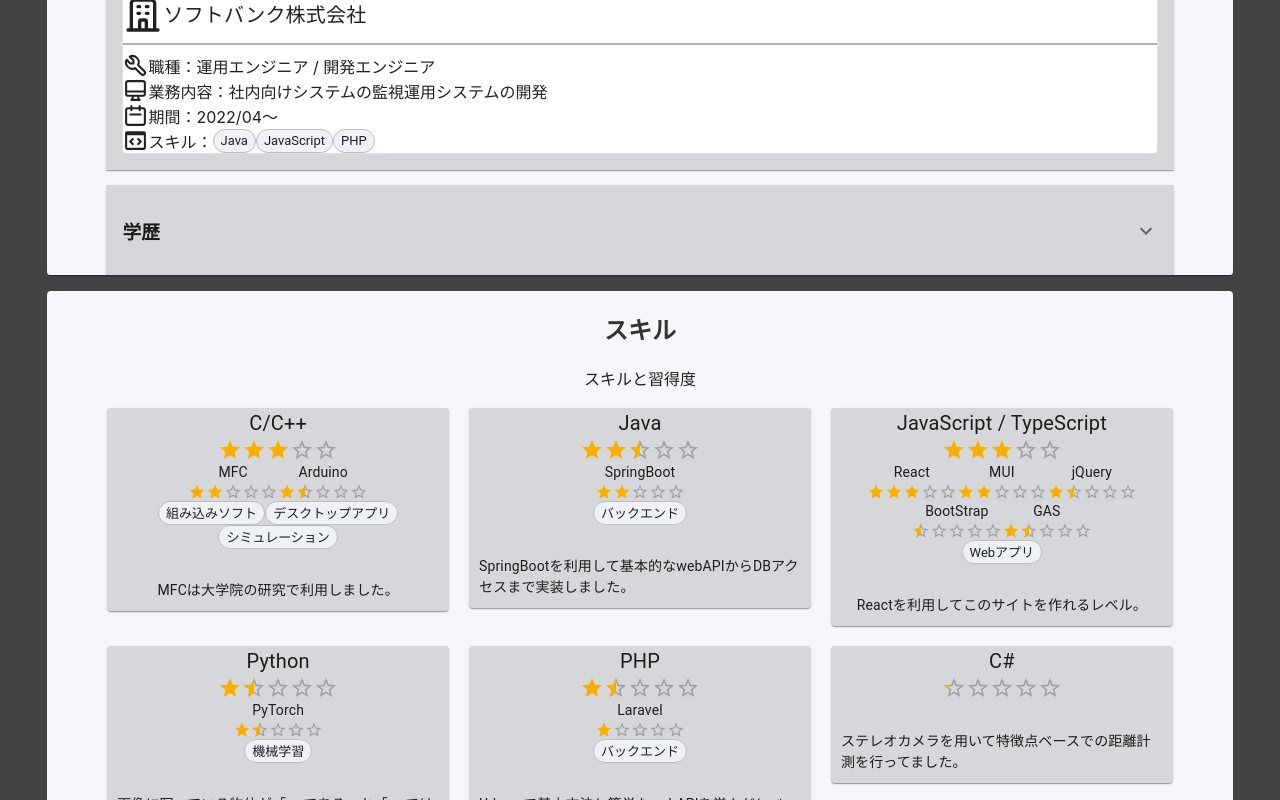
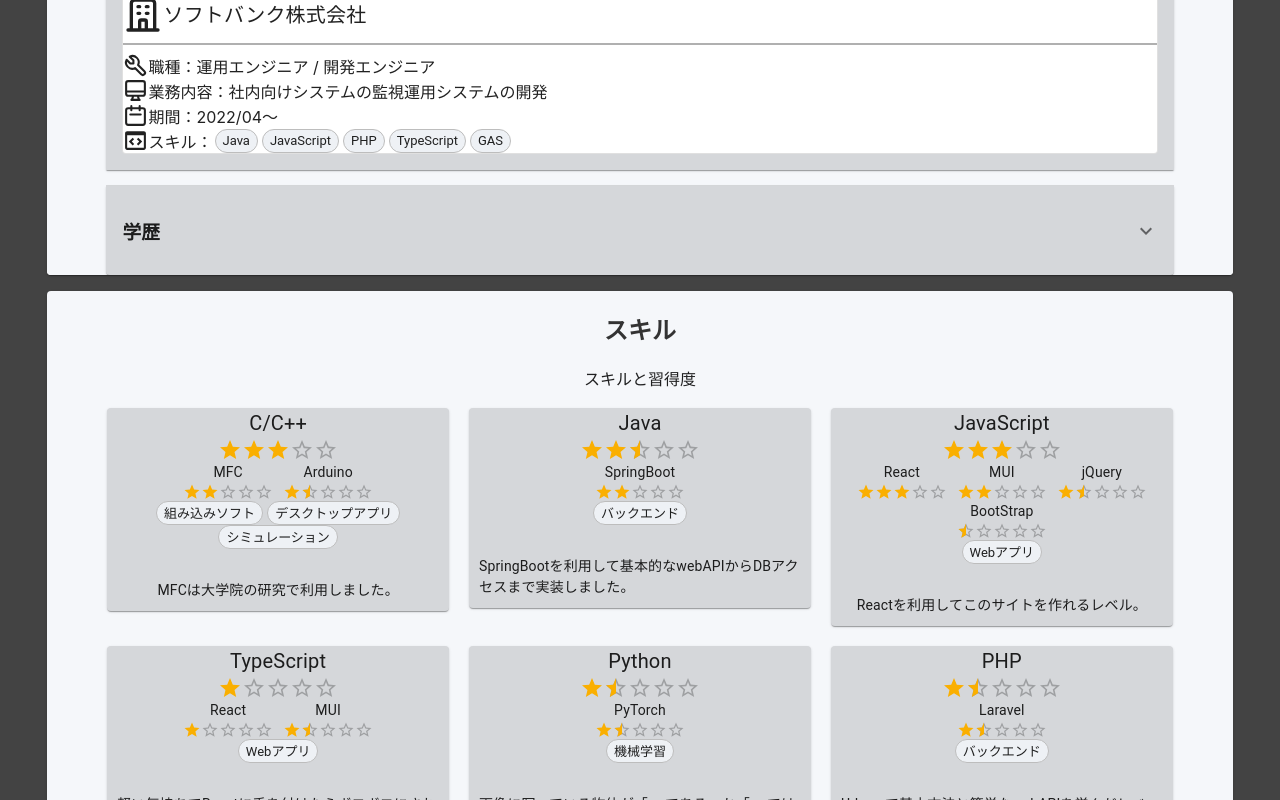
Before and after one commit to daichihirano/portfolio, a React (Create React App) app: page /home in a window 1280 px wide. Shown: the part 800-1600 px from the top of the page. Built offline with nearby package versions, Linux system fonts and the light colour scheme.

Commit message:
スキルの追加修正

```diff
--- a/src/constance/constance.js
+++ b/src/constance/constance.js
@@ -13,7 +13,7 @@ const career =
             "content":"社内向けシステムの監視運用システムの開発",
             "periodStart": "2022/04",
             "periodEnd": "",
-            "skill":["Java", "JavaScript", "PHP"]
+            "skill":["Java", "JavaScript", "PHP", "TypeScript", "GAS"]
         },
         {
             "type": "school",
@@ -62,10 +62,17 @@ const skill =
             "purpose":["バックエンド"]
         },
         {
-            "lang": "JavaScript / TypeScript",
+            "lang": "JavaScript",
             "level": 3,
-            "framework": [{ "name": "React", "level": 3 }, { "name": "MUI", "level": 2.0 }, { "name": "jQuery", "level": 1.5 }, { "name": "BootStrap", "level": 0.5 }, { "name": "GAS", "level": 1.5 }],
+            "framework": [{ "name": "React", "level": 3 }, { "name": "MUI", "level": 2.0 }, { "name": "jQuery", "level": 1.5 }, { "name": "BootStrap", "level": 0.5 }],
             "description":"Reactを利用してこのサイトを作れるレベル。",
+            "purpose":["Webアプリ"]
+        },
+        {
+            "lang": "TypeScript",
+            "level": 1,
+            "framework": [{ "name": "React", "level": 1.0 }, { "name": "MUI", "level": 1.5 }],
+            "description":"軽い気持ちでReactに手を付けたらボコボコにされました。",
             "purpose":["Webアプリ"]
         },
         {
@@ -78,9 +85,19 @@ const skill =
         {
             "lang": "PHP",
             "level": 1.5,
-            "framework": [{ "name": "Laravel", "level": 1.0 }],
+            "framework": [{ "name": "Laravel", "level": 1.5 }],
             "description":"Udemyで基本文法と簡単なwebAPIを学んだレベル。",
             "purpose":["バックエンド"]
+        },
+        {
+            "lang": "Google App Script",
+            "level": 1.5,
+            "framework":[{"name":"SpreadSheet", "level":2.0},
+                        {"name":"LINE message API", "level":2.0},
+                        {"name":"YouTube data API", "level":1.0}
+            ],
+            "description":"仕事で業務効率化で使ってます。",
+            "purpose":["LINE Bot"]
         },
         {
             "lang": "C#",
@@ -105,11 +122,10 @@ const product =
             "url":"https://mahjong-calculator-lac.vercel.app/"
         },
         {
-            "title":"ネコLINE bot",
+            "title":"ネコLINE Bot",
             "level":"SUPER EASY(2日間)",
-            "tech":["GAS", "LINE API", "Youtube API", "ネコ"],
+            "tech":["GAS", "LINE message API", "YouTube data API", "ネコ"],
             "description":"日常生活の嬉しい出来事や嫌な出来事を話しかけてください。たまには「にゃー」と話しかけてください。",
-            "img":"kzhpa"
         }
     ]
 
--- a/src/page/Career/EducationCard.js
+++ b/src/page/Career/EducationCard.js
@@ -51,8 +51,9 @@ const EducationCard = (props) => {
                 <BiCodeBlock size={25} />
                 スキル：
                 {props.career.skill.map((skill) =>
-                    <Chip variant="outlined" label={skill} size="small" sx={{background:"#eef1f5"}}/>
-
+                    <Box sx={{margin:"0 2px"}}>
+                        <Chip variant="outlined" label={skill} size="small" sx={{background:"#eef1f5"}}/>
+                    </Box>
                 )}
             </Box>
         </Paper>
--- a/src/page/Career/WorkCard.js
+++ b/src/page/Career/WorkCard.js
@@ -40,8 +40,9 @@ const WorkCard = (props) => {
                 <BiCodeBlock size={25} />
                 スキル：
                 {props.career.skill.map((skill) =>
-                    <Chip variant="outlined" label={skill} size="small" sx={{background:"#eef1f5"}}/>
-
+                    <Box sx={{margin:"0 2px"}}>
+                        <Chip variant="outlined" label={skill} size="small" sx={{background:"#eef1f5"}}/>
+                    </Box>
                 )}
             </Box>
         </Paper>
--- a/src/page/Product.js
+++ b/src/page/Product.js
@@ -1,6 +1,5 @@
 import React from "react";
-import { Box } from "@mui/system";
-import { Paper, Chip } from "@mui/material";
+import { Paper, Chip, Box } from "@mui/material";
 
 import kzhpa from "../constance/302kzhpa.png";
 const Product = (props) => {
@@ -17,11 +16,13 @@ const Product = (props) => {
                                 <div>作品{key + 1}</div>
                                 <div>タイトル : <a href={product.url}>{product.title}</a></div>
                                 <div>作成難易度：{product.level}</div>
-                                <div>
+                                <Box sx={{display:"flex", flexDirection:"row"}}>
                                     使用技術：{product.tech.map((tech, teckKey) =>(
-                                        <Chip variant="outlined" label={tech} size="small" sx={{background:"#d5d7da"}} key={teckKey}/>
+                                        <Box sx={{margin:"0 2px"}}>
+                                            <Chip variant="outlined" label={tech} size="small" sx={{background:"#d5d7da"}} key={teckKey}/>
+                                        </Box>
                                     ))}
-                                </div>
+                                </Box>
                                 <div>説明概要 : {product.description}</div>
                             </font>
                         </Box>
--- a/src/page/Skill/Framework.js
+++ b/src/page/Skill/Framework.js
@@ -10,7 +10,7 @@ const Framework = (props) => {
     return (
         <Grid container sx={{ display: 'flex', flexDirection:'row', justifyContent: 'center', alignItems: 'center', aliginContent: 'center'}}>
             {props.skill.framework.map((framework, key) =>
-                <Box>
+                <Box sx={{margin:'0px 5px'}}>
                     <Grid container sx={{ display: 'flex', flexDirection: 'column', justifyContent: 'center', alignItems: 'center', aliginContent: 'center'}} key={key}>
                         <Typography fontSize={14}>{framework.name}</Typography>
                         <Rating size="small" name="half-rating-read" defaultValue={framework.level} precision={0.1} readOnly></Rating>
--- a/src/page/Skill/Purpose.js
+++ b/src/page/Skill/Purpose.js
@@ -1,15 +1,20 @@
 import React from "react"
 import {
     Grid,
-    Chip
+    Chip,
+    Box
 } from '@mui/material';
 
 const Purpose = (props) => {
     return (
        <Grid container sx={{justifyContent: 'center', alignItems: 'center', aliginContent: 'center'}}>
-           {props.skill.purpose.map((purpose, key) =>
-                <Chip variant="outlined" label={purpose} size="small" sx={{background:"#eef1f5"}} key={key}/>
+
+            {props.skill.purpose.map((purpose, key) =>
+                <Box sx={{margin:"0 2px"}}>
+                    <Chip variant="outlined" label={purpose} size="small" sx={{background:"#eef1f5"}} key={key}/>
+                </Box>
             )}
+
         </Grid>
     )
 }
```
